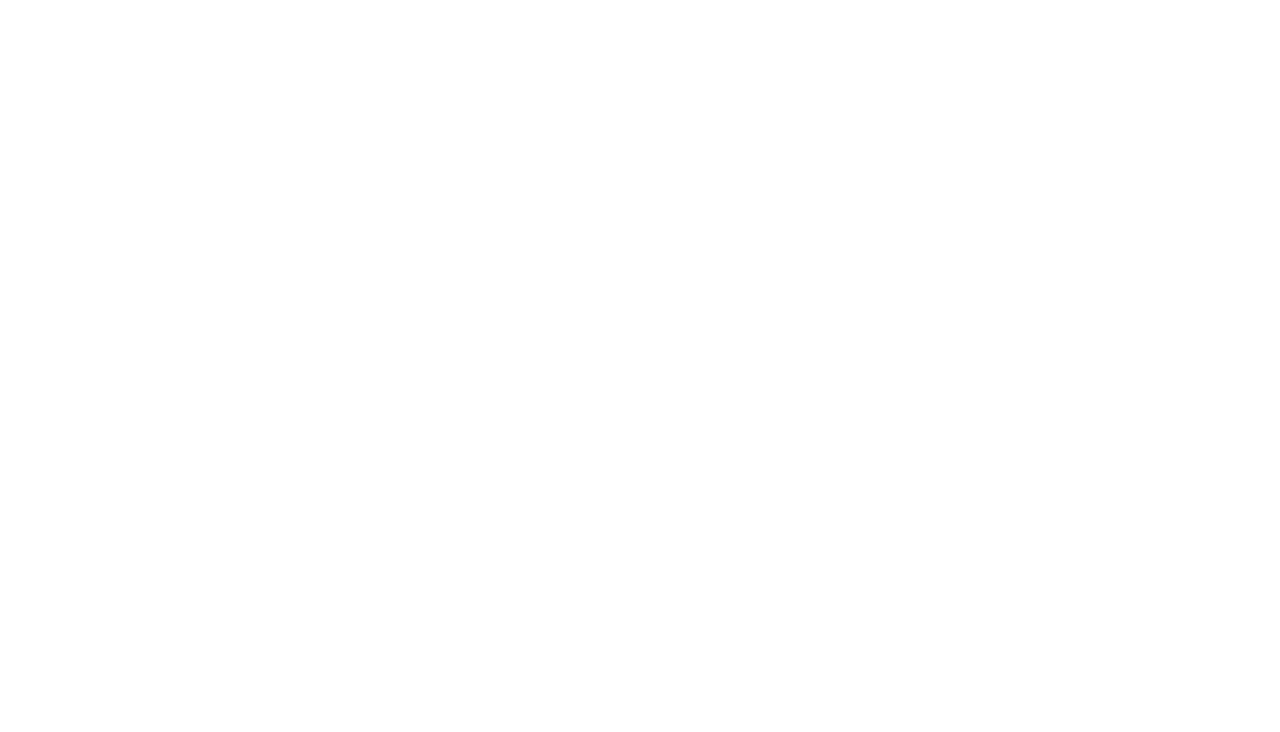
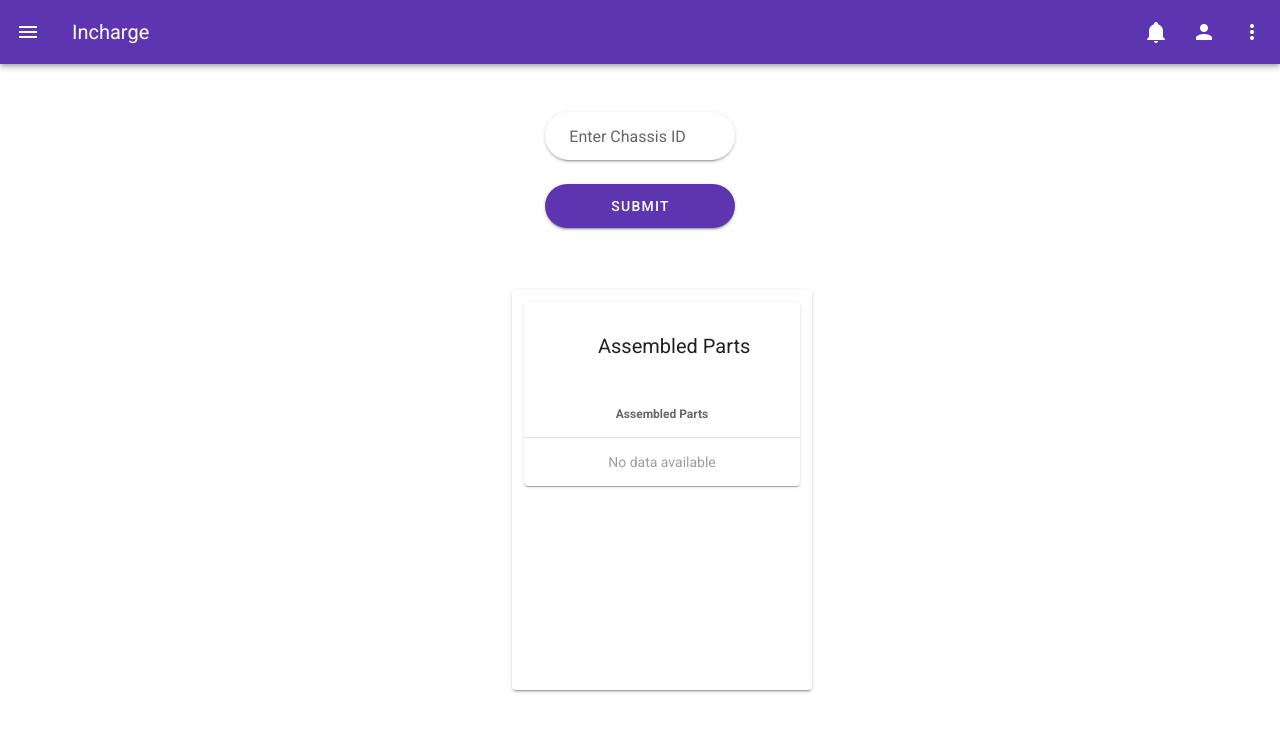
Before and after one commit to Abhirupdatta9/production-line-management-software, a Nuxt app: page /incharge/tracking in a window 1280 px wide. Before the commit this address had no page. Shown: the top 732 px of the page. Built offline with nearby package versions, Linux system fonts and the light colour scheme.

Commit message:
Incharge integration update
Added tracking

```diff
--- /dev/null
+++ b/middleware/clearValidationErrors.js
@@ -0,0 +1,3 @@
+export default function({ store }) {
+    store.dispatch("validation/clearErrors");
+}
--- a/nuxt.config.js
+++ b/nuxt.config.js
@@ -101,6 +101,9 @@ export default {
         }
     },
 
+    router : {
+        middleware : ["clearValidationErrors"]
+    },
     /*
      ** Build configuration
      */
--- a/pages/incharge/help.vue
+++ b/pages/incharge/help.vue
@@ -1,5 +1,4 @@
 <template>
-
 </template>
 <script>
 export default {
--- /dev/null
+++ b/pages/incharge/tracking.vue
@@ -0,0 +1,67 @@
+<template>
+    <div>
+        <v-col cols="2" offset="5" float>
+            <v-form style="margin-top:100px;" @submit.prevent="submit">
+                <v-text-field solo rounded :type="'text'" label="Enter Chassis ID" required style="margin-bottom:-30px" v-model="chassis" class="justify-center"></v-text-field>
+            </v-form>
+        </v-col>
+
+         <v-col cols="2" offset="5" float>
+            <v-btn @click="submit" type="submit" block large rounded dark color="#5e35b1" style="margin-bottom=-5px;">Submit</v-btn>
+        </v-col>
+
+        <v-card width="300px" height="400px" style="margin-top:50px; margin-left:40%; padding-bottom:30px" class="justify-center">
+
+            <v-col cols="12">
+            <v-data-table
+              :headers="headers"
+              :items="parts"
+              :hide-default-footer="true"
+              class="elevation-1"
+            >
+              <template v-slot:top>
+                <v-col cols="10" offset="2">
+                    <v-toolbar flat>
+                        <v-toolbar-title >Assembled Parts</v-toolbar-title>
+                    </v-toolbar>
+                </v-col>
+              </template>
+
+            </v-data-table>
+          </v-col>
+
+        </v-card>
+
+    </div>
+</template>
+<script>
+export default {
+    layout:'incharge',
+    data () {
+        return {
+            chassis:'',
+            parts : [],
+            headers: [
+                {
+                    text: 'Assembled Parts',
+                    align: 'center',
+                    sortable: false,
+                    value: 'part_id',
+                },
+            ],
+        }
+    },
+
+    methods : {
+        async submit(){
+            try{
+                let response = await this.$axios.$get(`tracking/${this.chassis}`);
+                this.parts = response.data
+            }
+            catch(error){
+                console.log(error)
+            }
+        }
+    }
+}
+</script>
--- a/pages/incharge/workdesk.vue
+++ b/pages/incharge/workdesk.vue
@@ -200,16 +200,16 @@ export default {
 
           let response = await this.$axios.$get(`incharge/workdesk/${number}`);
           this.operators = response.data
-          console.log(this.operators);
+          // console.log(this.selected);
         }
         catch(error){
           console.log(error)
         }
       },
 
-      done() {
+      async done() {
+        try{
           this.operators_hidden = true
-        // console.log(this.selected[0].name )
           var sno = this.station_no
 
           this.stations.filter( function(station) {
@@ -223,16 +223,23 @@ export default {
           var operator = this.stations.filter( function(station) {
             return station.number == sno
           })
+          var selected_id = this.selected[0].email
+          await this.$axios.$post(`assign-station/${this.station_no}/${selected_id}`);
 
-        console.log(operator)
+        }
+        catch(error){
+           console.log(error)
+          // console.log(this.selected[0].email)
+        }
+      },
 
-      },
       setOperator(operator) {
         console.log(operator)
 
       }
 
-    }
+    },
+
 }
 </script>
 
--- a/pages/index.vue
+++ b/pages/index.vue
@@ -49,11 +49,11 @@ export default {
         name:''
     }
     }),
+
     methods:{
         async submit(){
           try{
               await this.$auth.loginWith('local',{data: this.form})
-
               if(this.form.name === 'Operator')
                 this.$router.push("/operator/workdesk");
               else if(this.form.name === 'Incharge')
@@ -62,7 +62,9 @@ export default {
                 this.$router.push("/manager/dashboard");
           }catch(e){console.log(e);}
         }
-  }
+    },
+
+
 }
 </script>
 
--- /dev/null
+++ b/pages/manager/tracking.vue
@@ -0,0 +1,67 @@
+<template>
+    <div>
+        <v-col cols="2" offset="5" float>
+            <v-form style="margin-top:100px;" @submit.prevent="submit">
+                <v-text-field solo rounded :type="'text'" label="Enter Chassis ID" required style="margin-bottom:-30px" v-model="chassis" class="justify-center"></v-text-field>
+            </v-form>
+        </v-col>
+
+         <v-col cols="2" offset="5" float>
+            <v-btn @click="submit" type="submit" block large rounded dark color="#5e35b1" style="margin-bottom=-5px;">Submit</v-btn>
+        </v-col>
+
+        <v-card width="300px" height="400px" style="margin-top:50px; margin-left:40%; padding-bottom:30px" class="justify-center">
+
+            <v-col cols="12">
+            <v-data-table
+              :headers="headers"
+              :items="parts"
+              :hide-default-footer="true"
+              class="elevation-1"
+            >
+              <template v-slot:top>
+                <v-col cols="10" offset="2">
+                    <v-toolbar flat>
+                        <v-toolbar-title >Assembled Parts</v-toolbar-title>
+                    </v-toolbar>
+                </v-col>
+              </template>
+
+            </v-data-table>
+          </v-col>
+
+        </v-card>
+
+    </div>
+</template>
+<script>
+export default {
+    layout:'incharge',
+    data () {
+        return {
+            chassis:'',
+            parts : [],
+            headers: [
+                {
+                    text: 'Assembled Parts',
+                    align: 'center',
+                    sortable: false,
+                    value: 'part_id',
+                },
+            ],
+        }
+    },
+
+    methods : {
+        async submit(){
+            try{
+                let response = await this.$axios.$get(`tracking/${this.chassis}`);
+                this.parts = response.data
+            }
+            catch(error){
+                console.log(error)
+            }
+        }
+    }
+}
+</script>
--- a/plugins/axios.js
+++ b/plugins/axios.js
@@ -1,4 +1,4 @@
-export default function({$axios, store}) {
+export default function({$axios, store, redirect}) {
     $axios.onError(error => {
         if(error.response.status === 422){
             store.dispatch("validation/setErrors", error.response.data.errors)
```
Lines whose indentation alone changed are shown as unchanged.
